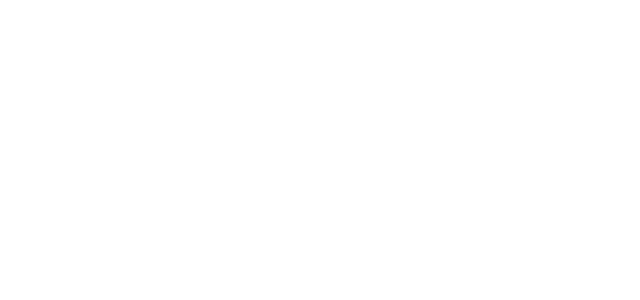
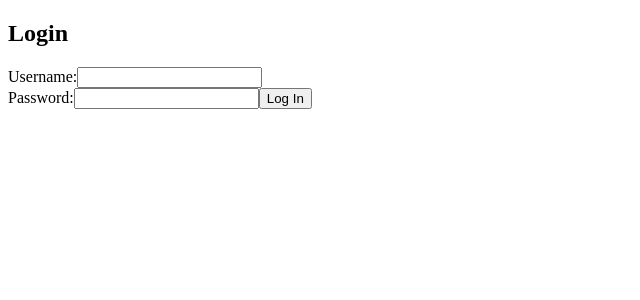
Before and after one commit to theblkguy/tabetai-app, a React app: page /login in a window 1280 px wide. Before the commit this address had no page. Shown: the top 300 px of the page, without its empty margins (0-640 px from the left). Built offline with nearby package versions, Linux system fonts and the light colour scheme; the HTML template or start-up script is replaced by a standard one.

Commit message:
made a login component, imported it to the homepage, rendered it on the app

```diff
--- a/client/src/components/App.jsx
+++ b/client/src/components/App.jsx
@@ -6,6 +6,8 @@
 import RecipesPage from './RecipesPage';
 //perhaps make a profile page component
 import FavoriteRecipes from './FavoriteRecipes';
+//made a login component
+import LoginPage from './LoginPage';
 
 
 //refactored to React with hooks, we no longer need to make class components
@@ -17,6 +19,7 @@
         <Route path="/" element={<HomePage />} />
         <Route path="/recipes" element={<RecipesPage />} />
         <Route path="/favorites" element={<FavoriteRecipes />} />
+        <Route path="/login" element={<LoginPage />} />
       </Routes>
 
   );
--- a/client/src/components/Homepage.jsx
+++ b/client/src/components/Homepage.jsx
@@ -1,5 +1,6 @@
 import React, { useState } from "react";
 import { Link, useNavigate } from "react-router-dom";
+import LoginPage from "./LoginPage";
 
 function HomePage() {
   const [query, setQuery] = useState('');
@@ -47,6 +48,7 @@
           <li><Link to="/recipe">Search All Recipes</Link></li>
           <li><Link to="/search">My Recipes</Link></li>
           <li><Link to="/favorites">Favorite Recipes</Link></li>
+          <li><Link to="/login">Login Page</Link></li>
         </ul>
       </nav>
     </div>
--- /dev/null
+++ b/client/src/components/LoginPage.jsx
@@ -0,0 +1,35 @@
+import React from "react";
+//useform is useful to make a register option
+import { useForm } from "react-hook-form";
+
+//make a login page function
+
+const LoginPage = () => {
+  const { register, handleSubmit } = useForm();
+
+//make a submit function to return login data, validation is triggered on submitevent
+
+//the form data is received like an object
+const onSubmit = (data) => {
+  //idk maybe this will get info from the backend idk yet
+  console.log("Login data:", data);
+}
+
+  return (
+    <>
+    <h2> Login </h2>
+    <form onSubmit={handleSubmit(onSubmit)}>
+      <div>
+        <label htmlFor="username">Username:</label>
+        <input id="username" {...register("username")} />
+      </div>
+      <label htmlFor="password">Password:</label>
+      <input id="password" type="password" {...register("password")} />
+
+      <button type="submit">Log In</button>
+    </form>
+    </>
+  );
+};
+
+export default LoginPage;
```
